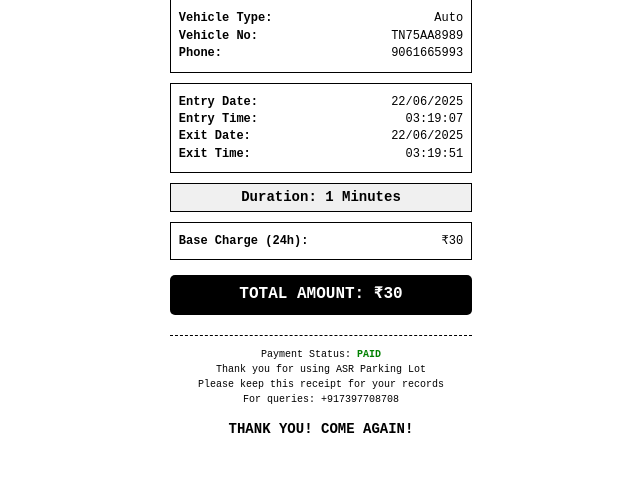
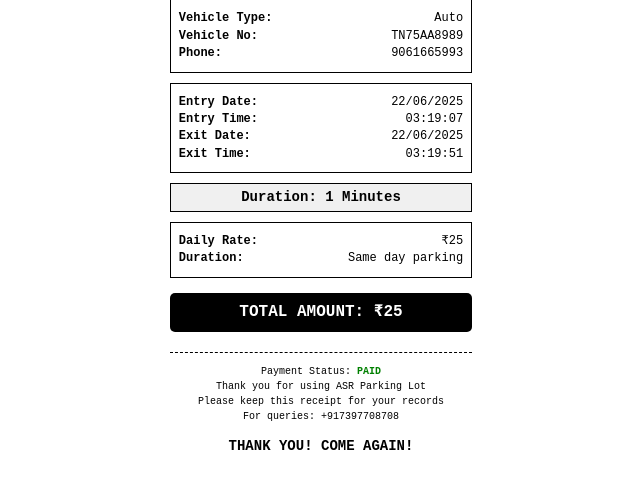
Before and after one commit to joencrypts/ASR-Park-v2, a Flask app: page /exit-receipt/1 in a window 1280 px wide. Shown: the part 228-717 px from the top of the page, without its empty margins (319-959 px from the left). Run offline with Flask 3, Linux system fonts and the light colour scheme; a user stored in the database is signed in.

Commit message:
Update exit receipt template for daily billing system

```diff
--- a/app/routes.py
+++ b/app/routes.py
@@ -604,24 +604,8 @@ def vehicle_exit():
         duration = exit_time - entry.entry_time
         hours = duration.total_seconds() / 3600
 
-        # Updated base charges
-        base_charges = {
-            'Bike': 10,
-            'Car': 50,
-            'Auto': 30,
-            'Cycle': 5,
-            'Van': 80,
-            'Bus': 80,
-            'Lorry': 100
-        }
-
-        base_amount = base_charges.get(entry.vehicle_type, 30)
-
-        # Calculate total amount based on 24-hour periods
-        # For every complete 24 hours, add the base charge
-        # Example: 36 hours = 2 complete 24-hour periods = 2 * base_amount
-        complete_24_hour_periods = int(hours // 24) + 1  # Add 1 for the first 24 hours
-        total_amount = base_amount * complete_24_hour_periods
+        # Calculate charges using daily rates
+        total_amount, total_days = calculate_daily_charges(entry.entry_time, exit_time, entry.vehicle_type)
 
         # Update entry with exit time and amount
         entry.exit_time = exit_time
@@ -634,7 +618,7 @@ def vehicle_exit():
                              title='Payment',
                              entry=entry,
                              hours=hours,
-                             base_amount=base_amount,
+                             days=total_days,
                              total_amount=total_amount)
 
     return render_template('vehicle_exit.html', title='Vehicle Exit')
@@ -665,22 +649,8 @@ def select_vehicle(entry_id):
     duration = exit_time - entry.entry_time
     hours = duration.total_seconds() / 3600
 
-    # Updated base charges
-    base_charges = {
-        'Bike': 10,
-        'Car': 50,
-        'Auto': 30,
-        'Cycle': 5,
-        'Van': 80,
-        'Bus': 80,
-        'Lorry': 100
-    }
-
-    base_amount = base_charges.get(entry.vehicle_type, 30)
-
-    # Calculate total amount based on 24-hour periods
-    complete_24_hour_periods = int(hours // 24) + 1  # Add 1 for the first 24 hours
-    total_amount = base_amount * complete_24_hour_periods
+    # Calculate charges using daily rates
+    total_amount, total_days = calculate_daily_charges(entry.entry_time, exit_time, entry.vehicle_type)
 
     # Update entry with exit time and amount
     entry.exit_time = exit_time
@@ -693,7 +663,7 @@ def select_vehicle(entry_id):
                          title='Payment',
                          entry=entry,
                          hours=hours,
-                         base_amount=base_amount,
+                         days=total_days,
                          total_amount=total_amount)
 
 @main.route('/staff/process-payment/<int:entry_id>', methods=['POST'])
@@ -802,31 +772,13 @@ def exit_receipt(entry_id):
         flash('Vehicle has not been processed for exit yet.', 'error')
         return redirect(url_for('main.vehicle_exit'))
 
-    # Calculate base amount for receipt
-    base_charges = {
-        'Bike': 10,
-        'Car': 50,
-        'Auto': 30,
-        'Cycle': 5,
-        'Van': 80,
-        'Bus': 80,
-        'Lorry': 100
-    }
-
-    base_amount = base_charges.get(entry.vehicle_type, 30)
-
-    # Calculate total amount for receipt display
-    duration = entry.exit_time - entry.entry_time
-    hours = duration.total_seconds() / 3600
-    complete_24_hour_periods = int(hours // 24) + 1
-    total_amount = base_amount * complete_24_hour_periods
+    # Calculate charges using daily rates
+    total_amount, total_days = calculate_daily_charges(entry.entry_time, entry.exit_time, entry.vehicle_type)
 
     return render_template('exit_receipt.html',
                          entry=entry,
-                         base_amount=base_amount,
                          total_amount=total_amount,
-                         hours=hours,
-                         periods=complete_24_hour_periods)
+                         days=total_days)
 
 @main.route('/admin/users')
 @login_required
@@ -1135,3 +1087,38 @@ def generate_cycle_token():
         next_number = 1
 
     return f"CYC{next_number:03d}"
+
+def calculate_daily_charges(entry_time, exit_time, vehicle_type):
+    """
+    Calculate charges based on daily rates (midnight to midnight)
+    """
+    # Updated base charges per day
+    daily_charges = {
+        'Bike': 10,
+        'Car': 50,
+        'Auto': 25,
+        'Cycle': 5,
+        'Van': 100,
+        'Tembo': 100,
+        'Lorry': 150,
+        'Bus': 150
+    }
+
+    base_amount = daily_charges.get(vehicle_type, 50)
+
+    # Get entry and exit dates (midnight to midnight)
+    entry_date = entry_time.date()
+    exit_date = exit_time.date()
+
+    # Calculate number of days
+    days_diff = (exit_date - entry_date).days
+
+    # If same day, charge for 1 day
+    if days_diff == 0:
+        return base_amount, 1
+
+    # If different days, charge for each day
+    total_days = days_diff + 1
+    total_amount = base_amount * total_days
+
+    return total_amount, total_days
--- a/app/templates/exit_receipt.html
+++ b/app/templates/exit_receipt.html
@@ -243,17 +243,22 @@
 
         <div class="billing">
             <div class="row">
-                <span class="label">Base Charge (24h):</span>
-                <span>₹{{ "%.0f"|format(base_amount) }}</span>
+                <span class="label">Daily Rate:</span>
+                <span>₹{{ "%.0f"|format(total_amount / days) }}</span>
             </div>
-            {% if periods > 1 %}
+            {% if days > 1 %}
             <div class="row">
-                <span class="label">Additional Periods:</span>
-                <span>{{ periods - 1 }} × ₹{{ "%.0f"|format(base_amount) }}</span>
+                <span class="label">Number of Days:</span>
+                <span>{{ days }} days</span>
             </div>
             <div class="row">
-                <span class="label">Additional Amount:</span>
-                <span>₹{{ "%.0f"|format(base_amount * (periods - 1)) }}</span>
+                <span class="label">Calculation:</span>
+                <span>{{ days }} × ₹{{ "%.0f"|format(total_amount / days) }}</span>
+            </div>
+            {% else %}
+            <div class="row">
+                <span class="label">Duration:</span>
+                <span>Same day parking</span>
             </div>
             {% endif %}
         </div>
```
Also changed, not shown: app/templates/payment_page.html (+13 -9 lines), app/templates/thermal_receipt.html (+8 -31 lines), app/templates/vehicle_entry.html (+8 -7 lines), instance/site.db.
